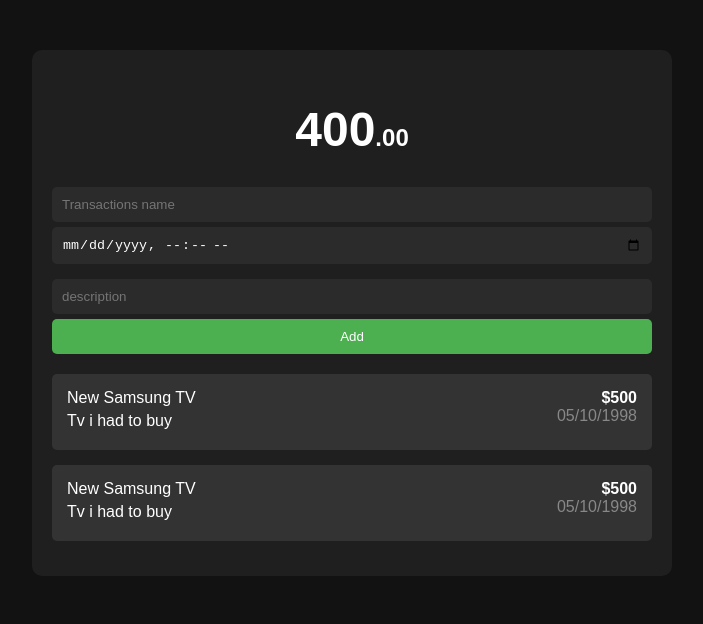
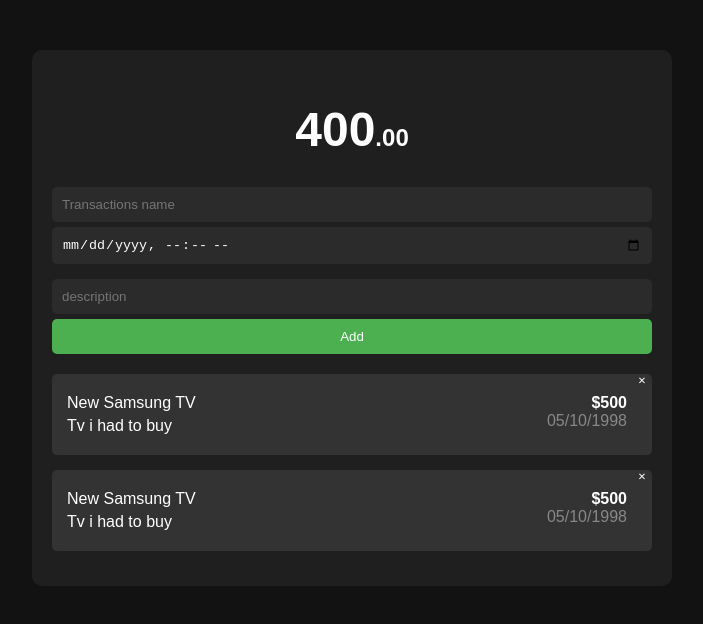
Before and after one commit to alon1525/Expense-Tracker, a React (Create React App) app: page / in a window 1280 px wide. Shown: the top 624 px of the page, without its empty margins (288-991 px from the left). Built offline with nearby package versions, Linux system fonts and the light colour scheme.

Commit message:
added delete button for transactions

```diff
--- a/src/App.css
+++ b/src/App.css
@@ -76,13 +76,18 @@ button:hover {
   padding: 15px;
   border-radius: 5px;
   background-color: #333;
+  position: relative;
 }
 
 .left {
   flex: 1;
+  padding-top: 5px;
+
 }
 
 .right {
+  padding-top: 5px;
+  padding-right: 10px;
   flex: 1;
   text-align: right;
 }
@@ -109,3 +114,22 @@ button:hover {
 .description {
   margin-bottom: 5px;
 }
+
+/* Close button styles */
+.close-btn {
+  position: absolute;
+  top: 1px;
+  right: 5px;
+  background-color: transparent;
+  border: none;
+  color: #fff;
+  cursor: pointer;
+  font-size: 10px;
+  width: 10px;
+  height: 10px;
+  padding: 0;
+}
+
+.close-btn:hover {
+  background-color: rgba(255, 255, 255, 0.1);
+}
--- a/src/App.js
+++ b/src/App.js
@@ -36,6 +36,7 @@ function App() {
                 <div className="description">Tv i had to buy</div>
               </div>
               <div className="right">
+                <button className="close-btn">✕</button>
                 <div className='price'>$500</div>
                 <div className="datetime">05/10/1998</div>
               </div>
@@ -46,6 +47,7 @@ function App() {
                 <div className="description">Tv i had to buy</div>
               </div>
               <div className="right">
+                <button className="close-btn">✕</button>
                 <div className='price'>$500</div>
                 <div className="datetime">05/10/1998</div>
               </div>
```
